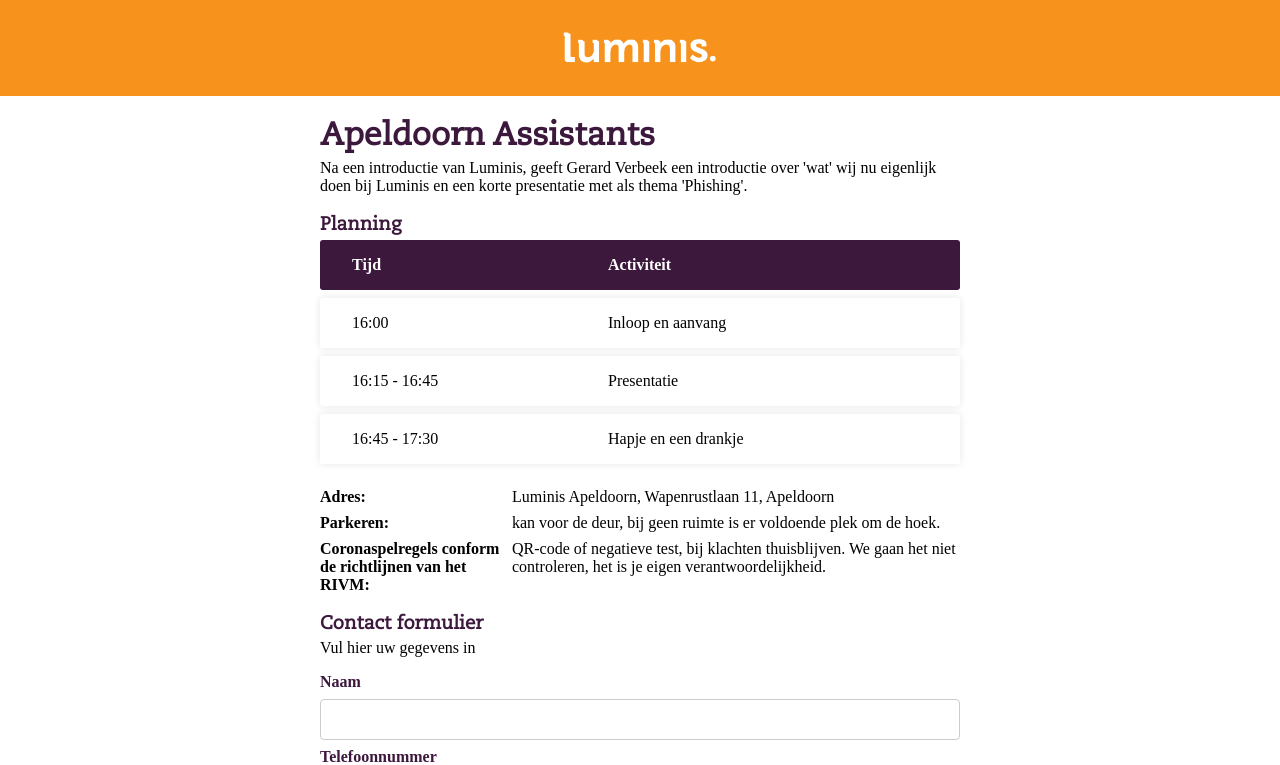
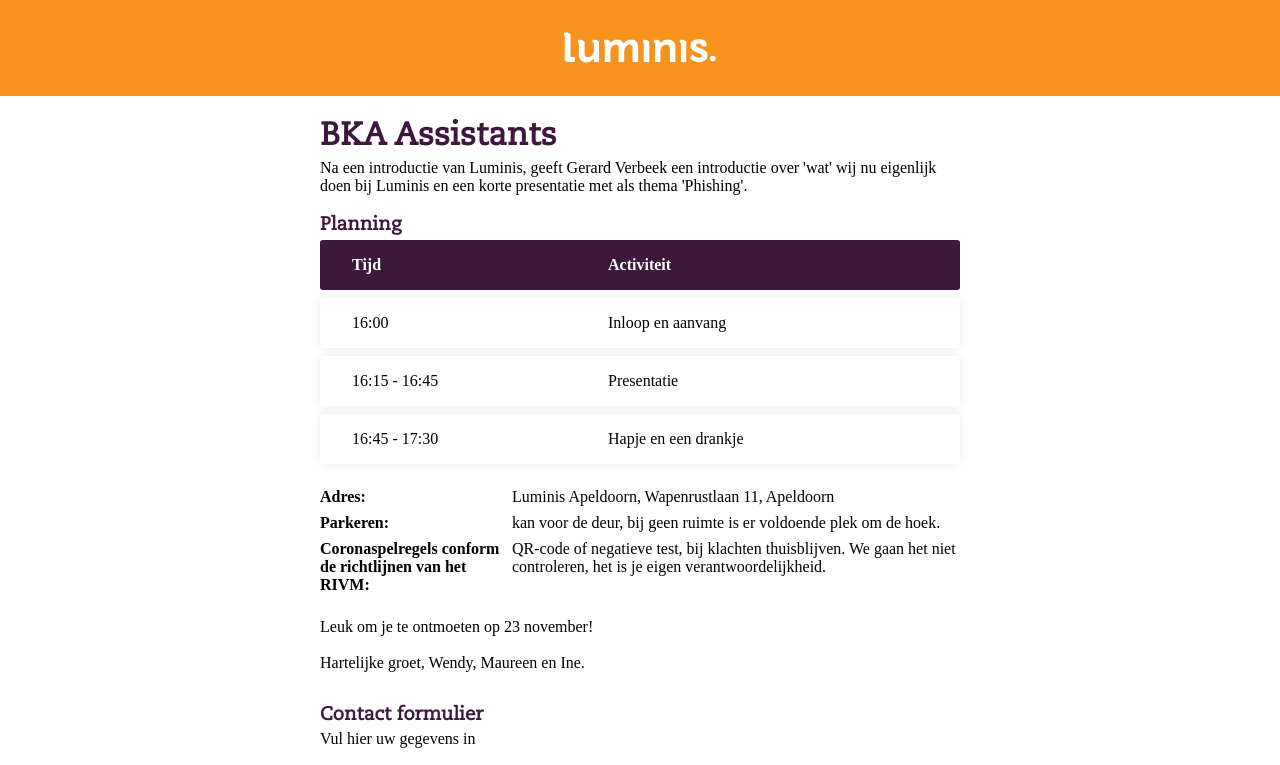
Before and after one commit to MelindaDeRoo/assistants, an Angular app: page / in a window 1280 px wide. Shown: the top 765 px of the page. Built offline with nearby package versions, Linux system fonts and the light colour scheme.

Commit message:
signature added

```diff
--- a/src/app/register/register.component.html
+++ b/src/app/register/register.component.html
@@ -1,4 +1,4 @@
-<h1>Apeldoorn Assistants</h1>
+<h1>BKA Assistants</h1>
 <p>Na een introductie van Luminis, geeft Gerard Verbeek een introductie over 'wat' wij nu eigenlijk doen bij Luminis en een korte presentatie met als thema 'Phishing'.</p>
 <h3>Planning</h3>
 <ul class="planning-table">
@@ -33,12 +33,14 @@
     <p class="column-content">QR-code of negatieve test, bij klachten thuisblijven. We gaan het niet controleren, het is je eigen verantwoordelijkheid.</p>
   </div>
 </div>
+<p class="signature">Leuk om je te ontmoeten op 23 november!<br/><br/>
+  Hartelijke groet, Wendy, Maureen en Ine.</p>
 <h3>Contact formulier</h3>
 <p>Vul hier uw gegevens in</p>
 <div class="register-form" [formGroup]="registerForm">
   <label for="name">Naam</label>
   <input id="name" type="text" formControlName="name"/>
   <label for="phone">Telefoonnummer</label>
-  <input id="phone" type="number" formControlName="phone"/>
+  <input id="phone" type="text" formControlName="phone"/>
   <button type="submit" (click)="sendForm()">Versturen</button>
 </div>
--- a/src/app/register/register.component.scss
+++ b/src/app/register/register.component.scss
@@ -53,6 +53,10 @@
   }
 }
 
+.signature {
+  margin: 1.5rem 0 2rem;
+}
+
 .register-form {
   margin-top: 0.5rem;
 }
```
Also changed, not shown: 3 other files (tests, documents, lock files or other folders).
